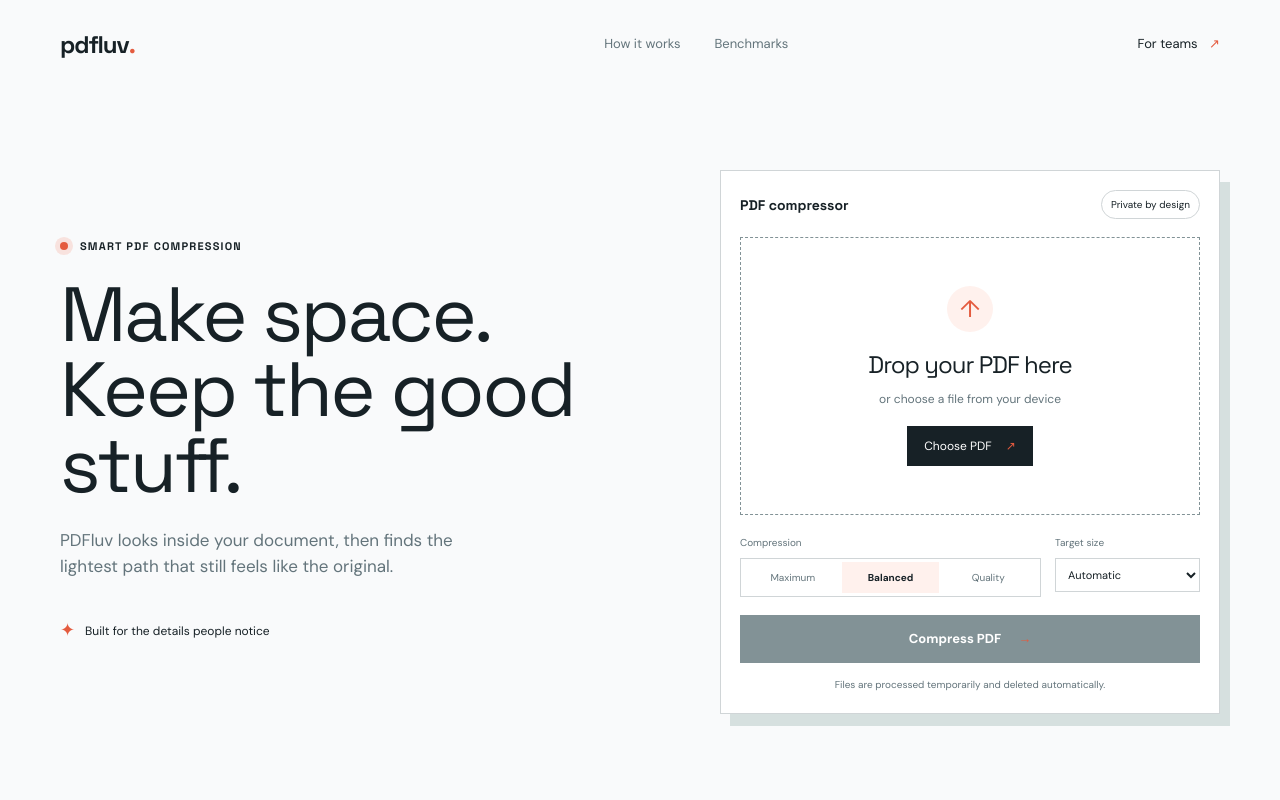
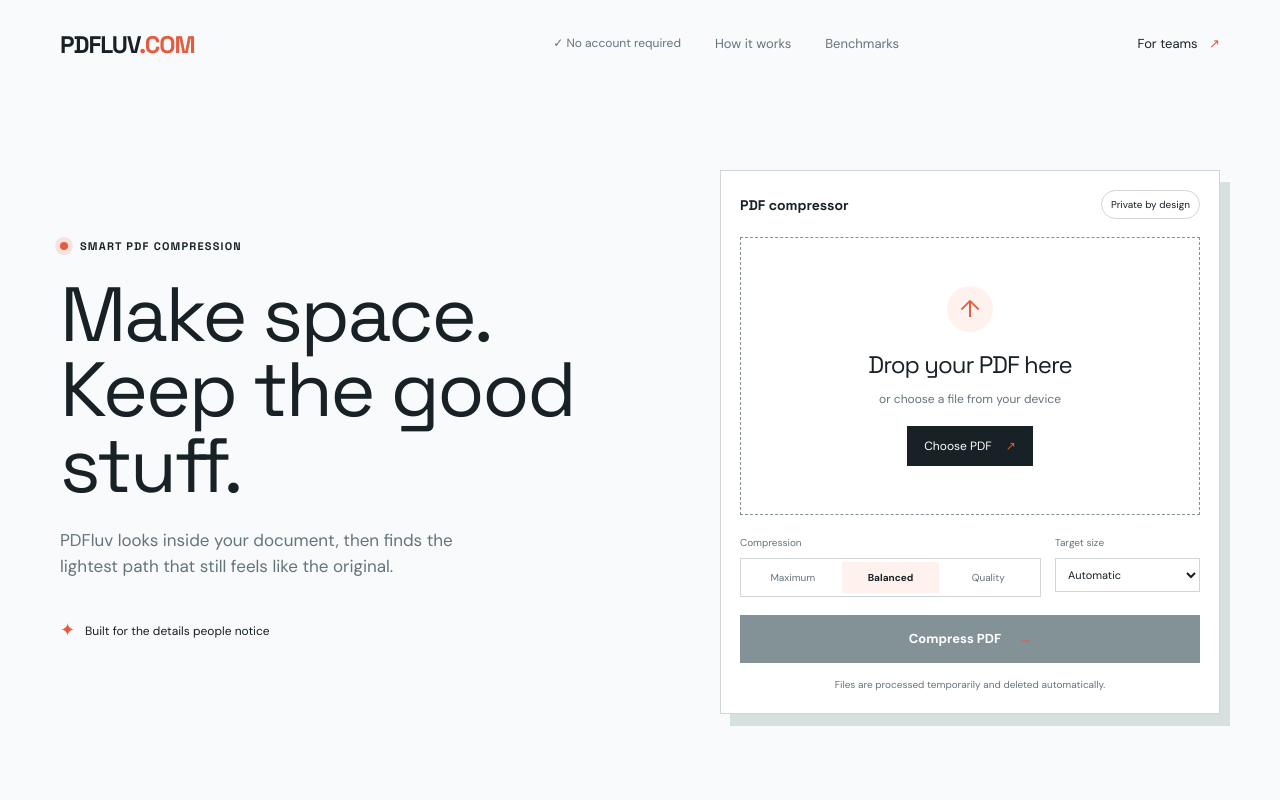
Before and after one commit to aravindkumarmessage/pdfluv, a Next.js app: page / in a window 1280 px wide. Shown: the top 800 px of the page. Built offline with nearby package versions, Linux system fonts and the light colour scheme.

Commit message:
Add reference style trust header

```diff
--- a/app/[slug]/page.tsx
+++ b/app/[slug]/page.tsx
@@ -18,7 +18,7 @@ export default async function SeoPage({ params }: { params: Promise<{ slug: stri
   const page = seoPages.find((item) => item.slug === slug);
   if (!page) notFound();
   return <main>
-    <nav className="nav-wrap"><Link className="brand" href="/">pdf<span>luv</span><b>.</b></Link><div className="nav-links"><Link href="/compress-pdf">Compress PDF</Link><Link href="/benchmarks">Benchmarks</Link></div><Link className="nav-quiet" href="/">Back home <span>↗</span></Link></nav>
+    <nav className="nav-wrap"><Link className="brand" href="/">PDFLUV<span>.COM</span></Link><div className="nav-links"><span className="top-trust">✓ No account required</span><Link href="/compress-pdf">Compress PDF</Link><Link href="/benchmarks">Benchmarks</Link></div><Link className="nav-quiet" href="/">Back home <span>↗</span></Link></nav>
     <section className="seo-hero"><div><p className="eyebrow">{page.eyebrow}</p><h1>{page.headline}<br /><em>{page.accent}</em></h1><p className="hero-lede">{page.description}</p></div>{page.kind === "tool" && <Compressor />}</section>
     <article className="seo-content">{page.sections.map((section) => <section key={section.heading}><h2>{section.heading}</h2>{section.paragraphs.map((paragraph) => <p key={paragraph}>{paragraph}</p>)}{section.bullets && <ul>{section.bullets.map((bullet) => <li key={bullet}>{bullet}</li>)}</ul>}</section>)}
   <section><h2>Frequently asked questions</h2>{page.faqs.map((faq) => <div className="faq" key={faq.question}><h3>{faq.question}</h3><p>{faq.answer}</p></div>)}</section>
--- a/app/globals.css
+++ b/app/globals.css
@@ -30,7 +30,8 @@ button, input, select { font: inherit; }
 .nav-wrap, .hero, .explain, footer { width: min(1160px, calc(100% - 48px)); margin-inline: auto; }
 .nav-wrap { height: 88px; display: flex; align-items: center; justify-content: space-between; border-bottom: 0; }
 .brand { color: var(--ink); font: 700 24px var(--font-space-grotesk), sans-serif; letter-spacing: -1px; text-decoration: none; }
-.brand span { color: var(--teal); }.brand b { color: var(--coral); }
+.brand span { color: var(--coral); }.brand b { color: var(--coral); }
+.top-trust { color: var(--muted); font-size: 12px; }
 .nav-links { display: flex; gap: 34px; margin-left: 120px; }.nav-links a, .nav-quiet, footer a { color: var(--muted); font-size: 13px; text-decoration: none; }.nav-links a:hover, footer a:hover { color: var(--ink); }.nav-quiet { color: var(--ink); }.nav-quiet span { color: var(--coral); margin-left: 8px; }
 .section-grid { display: grid; grid-template-columns: 1fr 1fr; gap: 76px; }
 .hero { min-height: 635px; align-items: center; padding: 82px 0 108px; }
--- a/app/page.tsx
+++ b/app/page.tsx
@@ -9,7 +9,7 @@ const features = [
 
 export default function Home() {
   return <main>
-    <nav className="nav-wrap"><Link className="brand" href="/">pdf<span>luv</span><b>.</b></Link><div className="nav-links"><Link href="/compression-technology">How it works</Link><Link href="/benchmarks">Benchmarks</Link></div><Link className="nav-quiet" href="/pricing">For teams <span>↗</span></Link></nav>
+    <nav className="nav-wrap"><Link className="brand" href="/">PDFLUV<span>.COM</span></Link><div className="nav-links"><span className="top-trust">✓ No account required</span><Link href="/compression-technology">How it works</Link><Link href="/benchmarks">Benchmarks</Link></div><Link className="nav-quiet" href="/pricing">For teams <span>↗</span></Link></nav>
     <section className="hero section-grid"><div className="hero-copy"><p className="eyebrow"><span className="pulse" /> Smart PDF compression</p><h1>Make space.<br /><em>Keep the good stuff.</em></h1><p className="hero-lede">PDFluv looks inside your document, then finds the lightest path that still feels like the original.</p><div className="hero-note"><span>✦</span> Built for the details people notice</div></div><Compressor /></section>
     <section className="proof-strip"><p>Designed for real documents</p><span>Scans</span><span>Reports</span><span>Slides</span><span>Forms</span><span>Portfolios</span></section>
     <section className="explain section-grid"><div><p className="eyebrow">A little more considered</p><h2>Compression that<br /><em>knows the difference.</em></h2></div><div className="feature-list">{features.map(([number, title, text]) => <article key={number}><span className="feature-num">{number}</span><div><h3>{title}</h3><p>{text}</p></div></article>)}</div></section>
```
